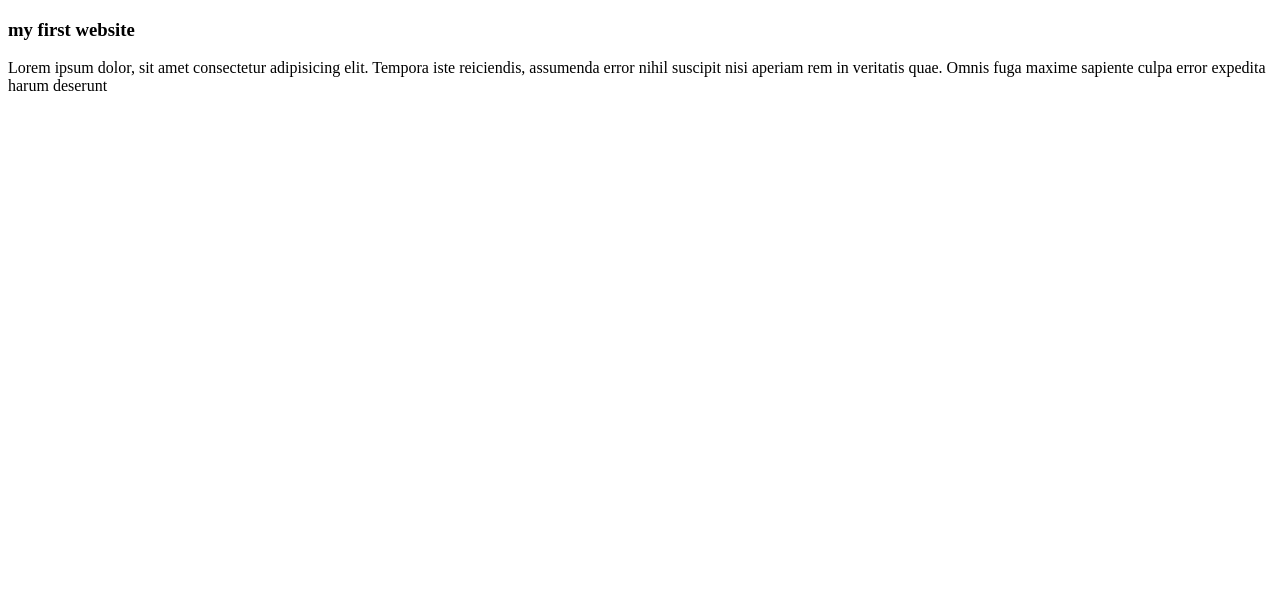
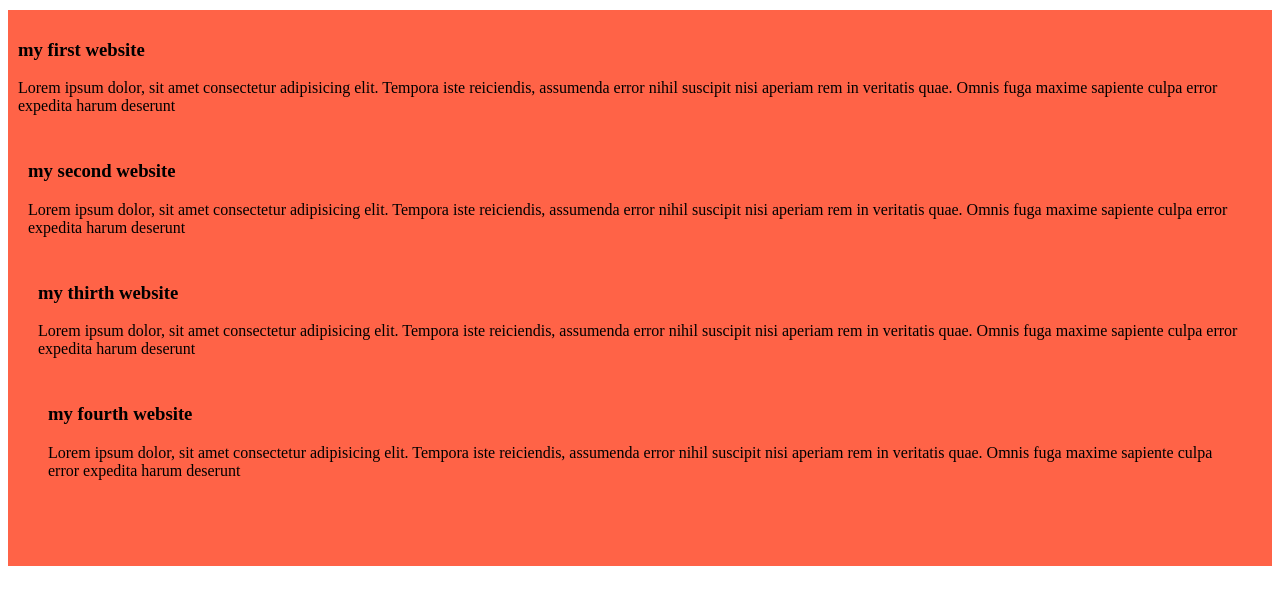
Before and after one commit to hasanulkarim-rumen/my-simple-website, a plain HTML site: page index.html in a window 1280 px wide. Drawn offline with Linux system fonts and the light colour scheme.

Commit message:
second commit

```diff
--- a/index.html
+++ b/index.html
@@ -4,7 +4,7 @@
    <meta charset="UTF-8">
    <meta name="viewport" content="width=device-width, initial-scale=1.0">
    <title>my demo website 1</title>
-   <link rel="stylesheet" href="styles/blogs.cssS">
+   <link rel="stylesheet" href="styles/blogs.css">
 </head>
 <body>
    <div>
@@ -13,6 +13,24 @@
          Tempora iste reiciendis, assumenda error nihil suscipit nisi aperiam rem in
          veritatis quae. Omnis fuga maxime sapiente culpa error expedita harum deserunt
       </p>
+   <div>
+      <h3>my second website</h3>
+      <p>Lorem ipsum dolor, sit amet consectetur adipisicing elit.
+         Tempora iste reiciendis, assumenda error nihil suscipit nisi aperiam rem in
+         veritatis quae. Omnis fuga maxime sapiente culpa error expedita harum deserunt
+      </p>
+   <div>
+      <h3>my thirth website</h3>
+      <p>Lorem ipsum dolor, sit amet consectetur adipisicing elit.
+         Tempora iste reiciendis, assumenda error nihil suscipit nisi aperiam rem in
+         veritatis quae. Omnis fuga maxime sapiente culpa error expedita harum deserunt
+      </p>
+   <div>
+      <h3>my fourth website</h3>
+      <p>Lorem ipsum dolor, sit amet consectetur adipisicing elit.
+         Tempora iste reiciendis, assumenda error nihil suscipit nisi aperiam rem in
+         veritatis quae. Omnis fuga maxime sapiente culpa error expedita harum deserunt
+      </p>
    </div>
 
 </body>
--- a/styles/blogs.css
+++ b/styles/blogs.css
@@ -1,5 +1,7 @@
 div{
    background-color : tomato;
    padding : 10px;
+   margin-bottom: 10px;
+   margin-top: 10px;
 
 }
```
